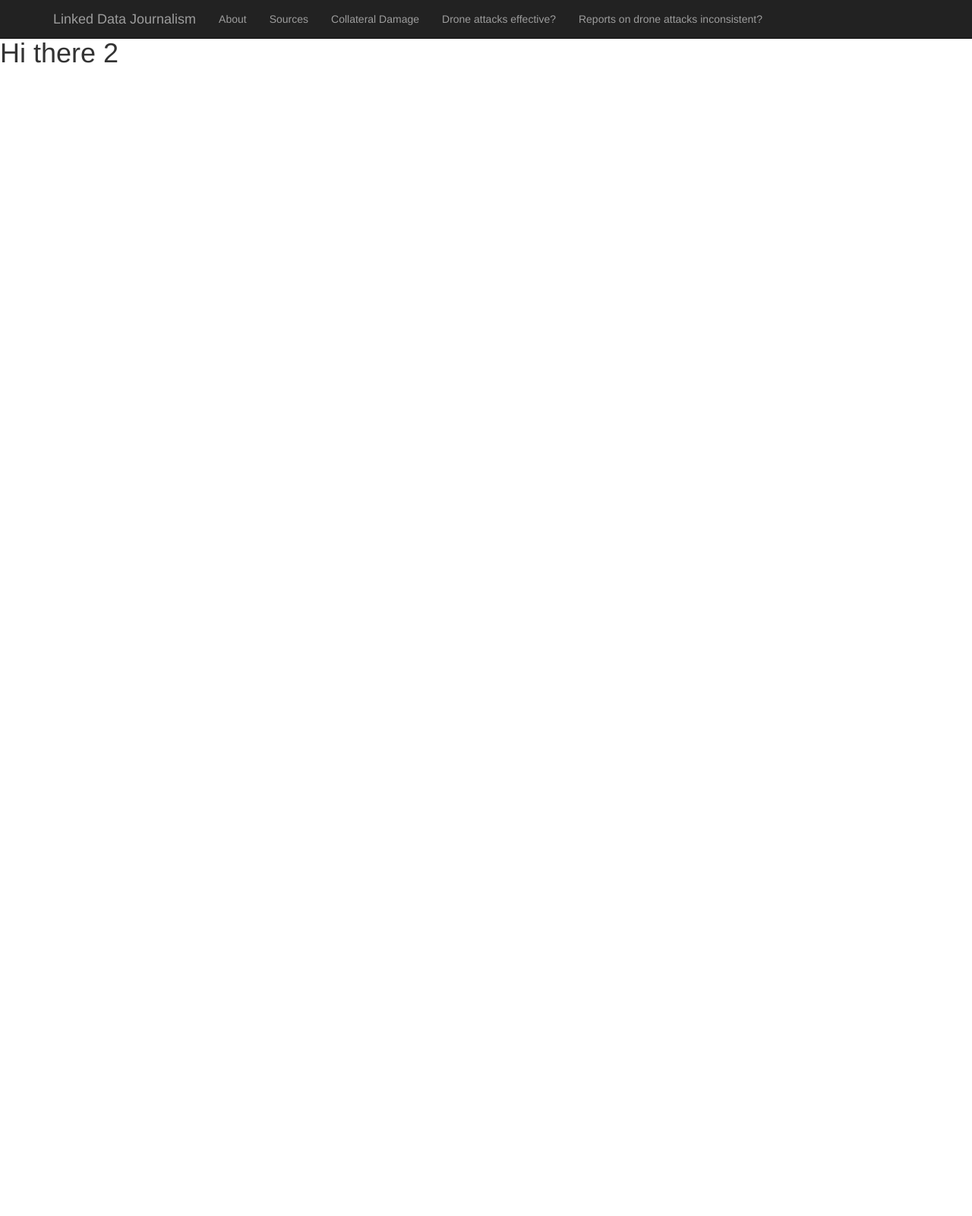
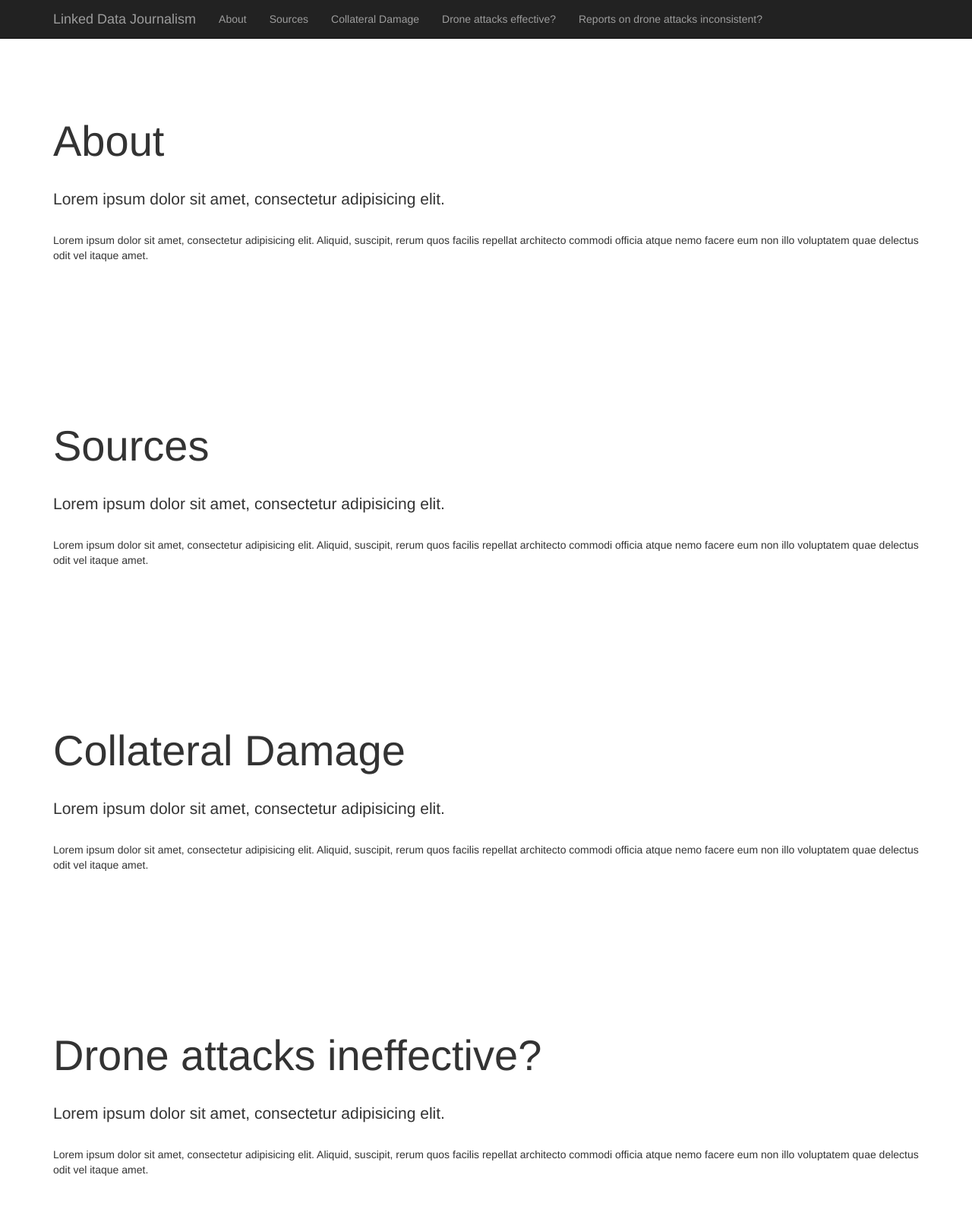
Before and after one commit to linkeddatajournalism/linkeddatajournalism.github.io, a plain HTML site: page index.html in a window 1280 px wide. Shown: the top 1600 px of the page at 76% size. Before the commit the page ends 800 px from the top, so only its background shows below. Drawn offline with Linux system fonts and the light colour scheme.

Commit message:
Basic page layout

```diff
--- a/index.html
+++ b/index.html
@@ -41,21 +41,11 @@
             <!-- Collect the nav links, forms, and other content for toggling -->
             <div class="collapse navbar-collapse" id="bs-example-navbar-collapse-1">
                 <ul class="nav navbar-nav">
-                    <li>
-                        <a href="#about">About</a>
-                    </li>
-                    <li>
-                        <a href="#sources">Sources</a>
-                    </li>
-                    <li>
-                        <a href="#collateral-damage">Collateral Damage</a>
-                    </li>
-                    <li>
-                        <a href="#drone-attacks-effective">Drone attacks effective?</a>
-                    </li>
-                    <li>
-                        <a href="#drone-reports-inconsistent">Reports on drone attacks inconsistent?</a>
-                    </li>
+                    <li><a href="#about">About</a></li>
+                    <li><a href="#sources">Sources</a></li>
+                    <li><a href="#collateral-damage">Collateral Damage</a></li>
+                    <li><a href="#da-effective">Drone attacks effective?</a></li>
+                    <li><a href="#da-reports">Reports on drone attacks inconsistent?</a></li>
                 </ul>
             </div>
             <!-- /.navbar-collapse -->
@@ -63,5 +53,64 @@
         <!-- /.container -->
     </nav>
 
-    <h1>Hi there 2</h1>
+    <section id="about">
+        <div class="container">
+            <div class="row">
+                <div class="col-lg-12">
+                    <h1 class="section-heading">About</h1>
+                    <p class="lead section-lead">Lorem ipsum dolor sit amet, consectetur adipisicing elit.</p>
+                    <p class="section-paragraph">Lorem ipsum dolor sit amet, consectetur adipisicing elit. Aliquid, suscipit, rerum quos facilis repellat architecto commodi officia atque nemo facere eum non illo voluptatem quae delectus odit vel itaque amet.</p>
+                </div>
+            </div>
+        </div>
+    </section>
+
+    <section id="sources">
+        <div class="container">
+            <div class="row">
+                <div class="col-lg-12">
+                    <h1 class="section-heading">Sources</h1>
+                    <p class="lead section-lead">Lorem ipsum dolor sit amet, consectetur adipisicing elit.</p>
+                    <p class="section-paragraph">Lorem ipsum dolor sit amet, consectetur adipisicing elit. Aliquid, suscipit, rerum quos facilis repellat architecto commodi officia atque nemo facere eum non illo voluptatem quae delectus odit vel itaque amet.</p>
+                </div>
+            </div>
+        </div>
+    </section>
+
+    <section id="collateral-damage">
+        <div class="container">
+            <div class="row">
+                <div class="col-lg-12">
+                    <h1 class="section-heading">Collateral Damage</h1>
+                    <p class="lead section-lead">Lorem ipsum dolor sit amet, consectetur adipisicing elit.</p>
+                    <p class="section-paragraph">Lorem ipsum dolor sit amet, consectetur adipisicing elit. Aliquid, suscipit, rerum quos facilis repellat architecto commodi officia atque nemo facere eum non illo voluptatem quae delectus odit vel itaque amet.</p>
+                </div>
+            </div>
+        </div>
+    </section>
+
+    <section id="da-effective">
+        <div class="container">
+            <div class="row">
+                <div class="col-lg-12">
+                    <h1 class="section-heading">Drone attacks ineffective?</h1>
+                    <p class="lead section-lead">Lorem ipsum dolor sit amet, consectetur adipisicing elit.</p>
+                    <p class="section-paragraph">Lorem ipsum dolor sit amet, consectetur adipisicing elit. Aliquid, suscipit, rerum quos facilis repellat architecto commodi officia atque nemo facere eum non illo voluptatem quae delectus odit vel itaque amet.</p>
+                </div>
+            </div>
+        </div>
+    </section>
+
+    <section id="da-reports">
+        <div class="container">
+            <div class="row">
+                <div class="col-lg-12">
+                    <h1 class="section-heading">Reports inconsistent?</h1>
+                    <p class="lead section-lead">Lorem ipsum dolor sit amet, consectetur adipisicing elit.</p>
+                    <p class="section-paragraph">Lorem ipsum dolor sit amet, consectetur adipisicing elit. Aliquid, suscipit, rerum quos facilis repellat architecto commodi officia atque nemo facere eum non illo voluptatem quae delectus odit vel itaque amet.</p>
+                </div>
+            </div>
+        </div>
+    </section>
+
 </body>
```
